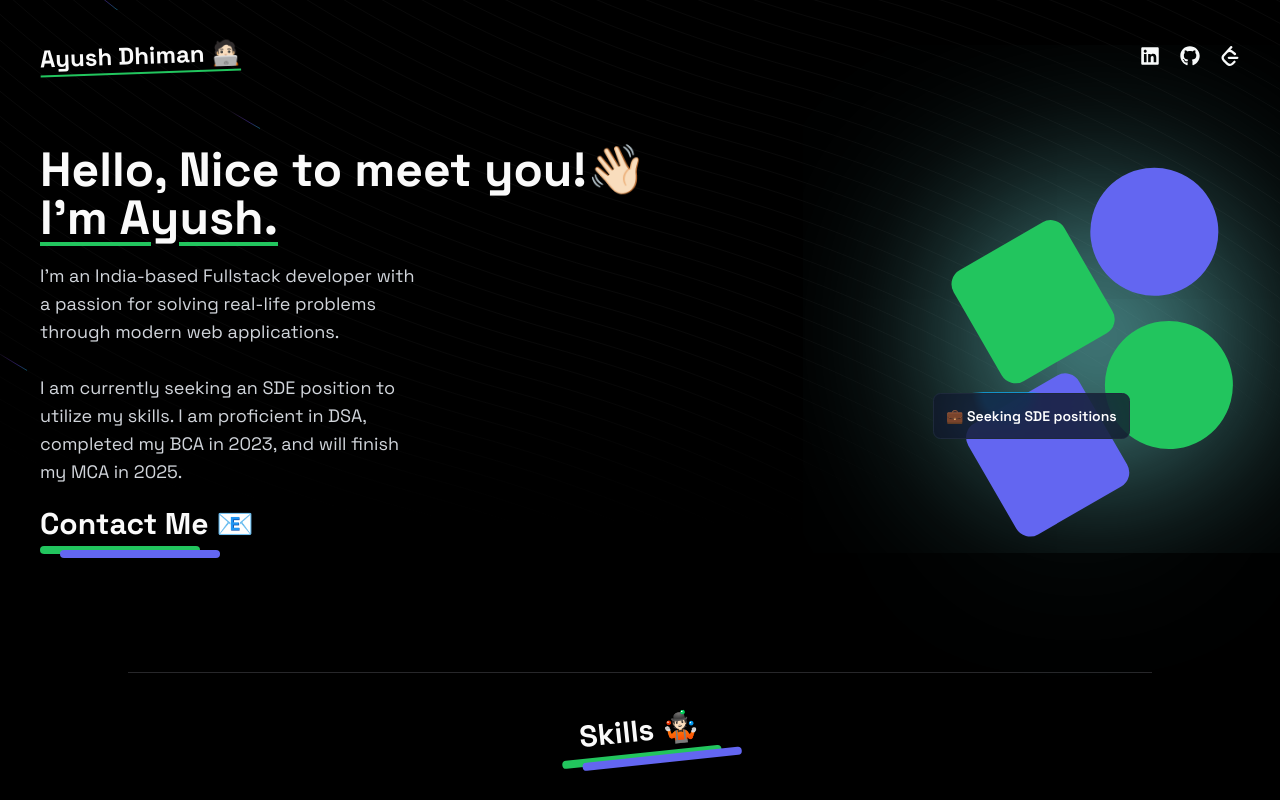
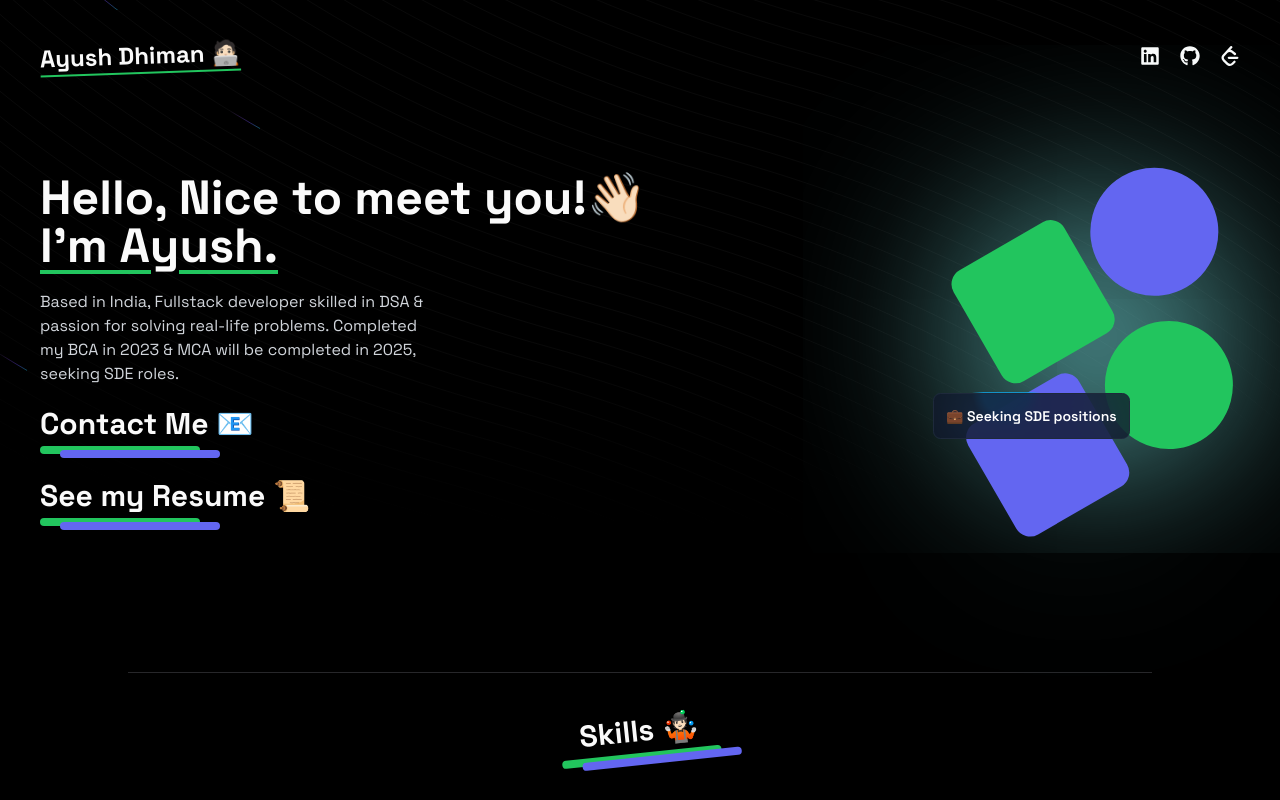
Before and after one commit to ayushdhiman-py/Portfolio_new, a Next.js app: page / in a window 1280 px wide. Shown: the top 800 px of the page. Built offline with nearby package versions, Linux system fonts and the light colour scheme.

Commit message:
update1.2

```diff
--- a/app/(home)/components/HeroSection.tsx
+++ b/app/(home)/components/HeroSection.tsx
@@ -15,14 +15,12 @@ function HeroSection() {
               {"I'm Ayush."}
             </span>
           </h1>
-          <p className="md:w-96 text-lg text-gray-300">
+          <p className="md:w-96 text-md text-gray-300">
             {
-              "I'm an India-based Fullstack developer with a passion for solving real-life problems through modern web applications."
+              "Based in India, Fullstack developer skilled in DSA & passion for solving real-life problems. "
             }
-            <br />
-            <br />
             {
-              "I am currently seeking an SDE position to utilize my skills. I am proficient in DSA, completed my BCA in 2023, and will finish my MCA in 2025."
+              "Completed my BCA in 2023 & MCA will be completed in 2025, seeking SDE roles."
             }
           </p>
           <Link
@@ -30,6 +28,14 @@ function HeroSection() {
             className="inline-block group"
           >
             <Title text="Contact Me 📧" />
+          </Link>
+          <br />
+          <Link
+            target="__blank"
+            href={"https://drive.google.com/file/d/1PbO4vDg4pFD2xwuHnGOJ9EZNhrDnrjkA/view?usp=drivesdk"}
+            className="inline-block group"
+          >
+            <Title text="See my Resume 📜" />
           </Link>
         </div>
         <div className="relative">
```
